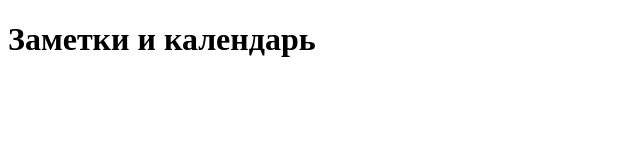
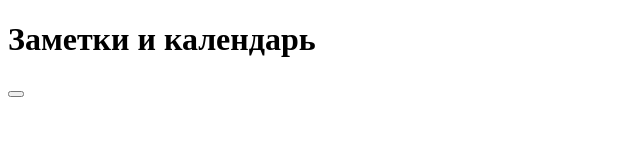
Before and after one commit to JonMihalich/html_tg_web_project.githab.io, a plain HTML site: page index.html in a window 1280 px wide. Shown: the full height of the page, 0-640 px from the left. Drawn offline with Linux system fonts and the light colour scheme.

Commit message:
Update index.html
button

```diff
--- a/index.html
+++ b/index.html
@@ -10,6 +10,7 @@
 <body>
     <div id="main">
         <h1>Заметки и календарь</h1>
+        <button id="notes"></button>
     </div>
 
 </body>
```
